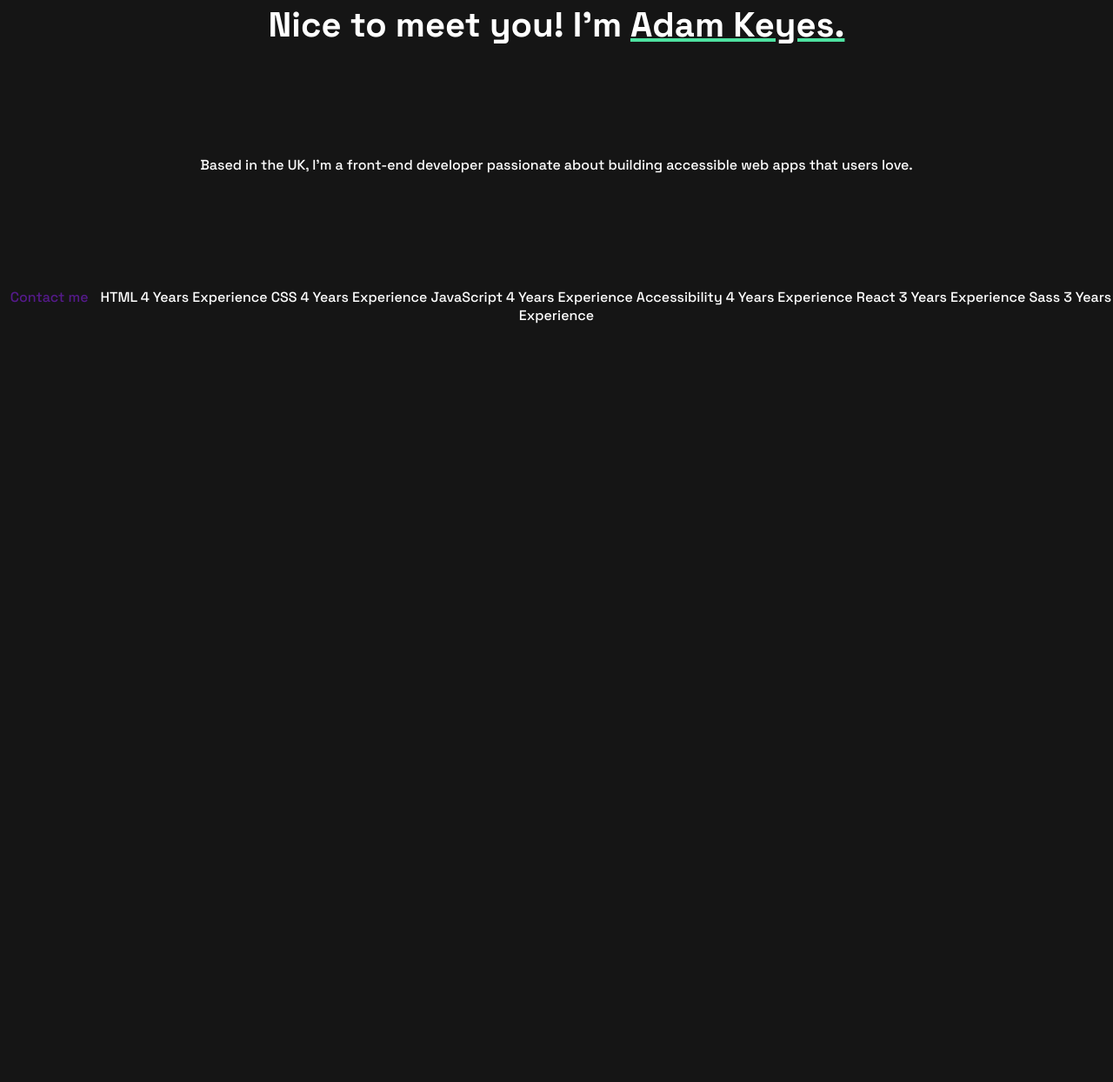
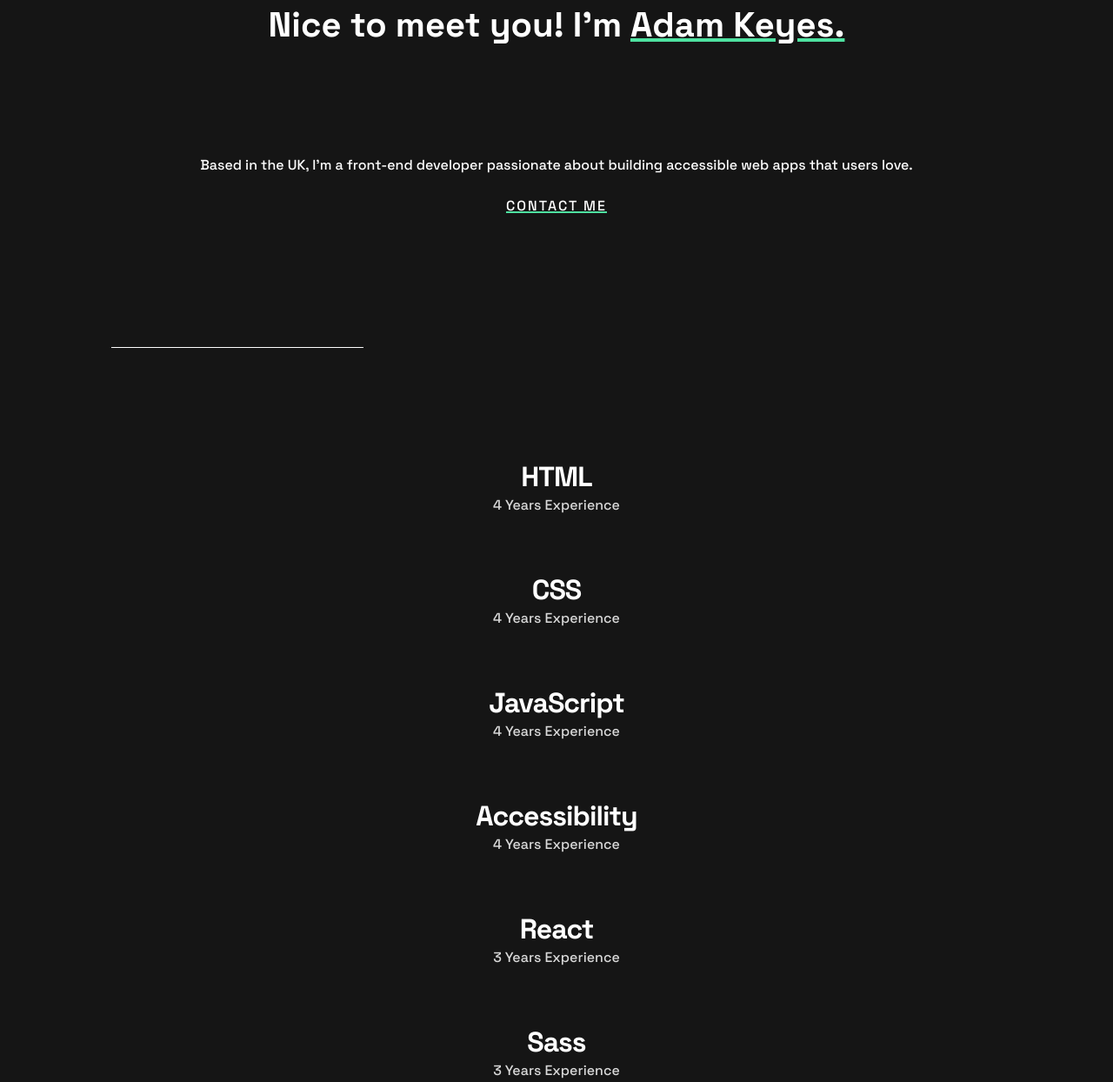
Before and after one commit to kohniko/COULON_MATHEO_PORTFOLIO, a website built with Vite: page index.html in a window 1280 px wide. Shown: the part 695-1939 px from the top of the page at 87% size. Before the commit the page ends 1068 px from the top, so only its background shows below. Built offline with nearby package versions, Linux system fonts and the light colour scheme.

Commit message:
index & style

```diff
--- a/index.html
+++ b/index.html
@@ -17,16 +17,16 @@
     <nav>
       <h1>adamkeyes</h1>
       <ul>
-        <a href="">
+        <a href="https://github.com/">
           <img src="images/icon-github.svg" alt="">
         </a>
-       <a href="">
+       <a href="https://www.edenschool.fr/">
           <img src="images/icon-custom.svg" alt="">
        </a>
-        <a href="">
+        <a href="https://fr.linkedin.com/">
           <img src="images/icon-linkedin.svg" alt="">
         </a>
-        <a href="">
+        <a href="https://twitter.com/?lang=fr">
           <img src="images/icon-twitter.svg" alt="">
         </a>
       </ul>
@@ -34,19 +34,31 @@
         <img src="images/image-profile-mobile.webp" alt="">
       </div>
     </nav>
-    <header>
+    <section>
       <h2>
         Nice to meet you! I'm <span>Adam Keyes.</span>
       </h2>
       <p>
         Based in the UK, I'm a front-end developer passionate about building accessible web apps that users love.
       </p>
-      <a href="">Contact me</a>
-
-
-        HTML 4 Years Experience CSS 4 Years Experience JavaScript 4 Years
-        Experience Accessibility 4 Years Experience React 3 Years Experience Sass 3
-        Years Experience
-    </header>
+      <a class="contact" href="mailto:edenschool.fr">
+        <p>CONTACT ME</p>
+      </a>
+      <div class="rectangle"></div>
+      <div class="experience">
+        <h3>HTML</h3>
+        <p>4 Years Experience</p>
+        <h3>CSS</h3>
+        <p>4 Years Experience</p>
+        <h3>JavaScript</h3>
+        <p>4 Years Experience</p>
+        <h3>Accessibility</h3>
+        <p>4 Years Experience</p>
+        <h3>React</h3>
+        <p>3 Years Experience</p>
+        <h3>Sass</h3>
+        <p>3 Years Experience</p>
+      </div>
+    </section >
   </body>
 </html>
--- a/style.css
+++ b/style.css
@@ -26,21 +26,43 @@
   line-height: 40px;
 }
 
+h3 {
+  font-size: 32px;
+  font-weight: 700;
+  letter-spacing: -1px;
+  margin-top: 5%;
+}
+
 span {
   text-decoration: underline;
   text-decoration-color: #4EE1A0;
 }
 
 a {
+
   margin: 10px;
   text-decoration: none;
 }
 
 p{
-  padding-bottom: 10%;
   font-size: 16px;
   font-weight: 500;
   line-height: 26px;
+}
+
+.contact {
+  color: white;
+  font-size: 16px;
+  font-weight: 700;
+  letter-spacing: 2px;
+  text-decoration: 2px underline;
+  color: #ffffff;
+  text-decoration-color: #4EE1A0;
+  transition: all 0.5s ease;
+}
+
+.contact:hover {
+  color: #4EE1A0;
 }
 
 .profile img{
@@ -48,3 +70,20 @@
   height: 383px;
   margin-bottom: 10%;
 }
+
+.rectangle {
+  margin-top: 10%;
+  margin-left: 10%;
+  background: #FFFFFF;
+  width: 290px;
+  height: 1px;
+}
+
+.experience {
+  margin-top: 10%;
+}
+
+.experience p {
+
+  color: #D9D9D9;
+}
```
